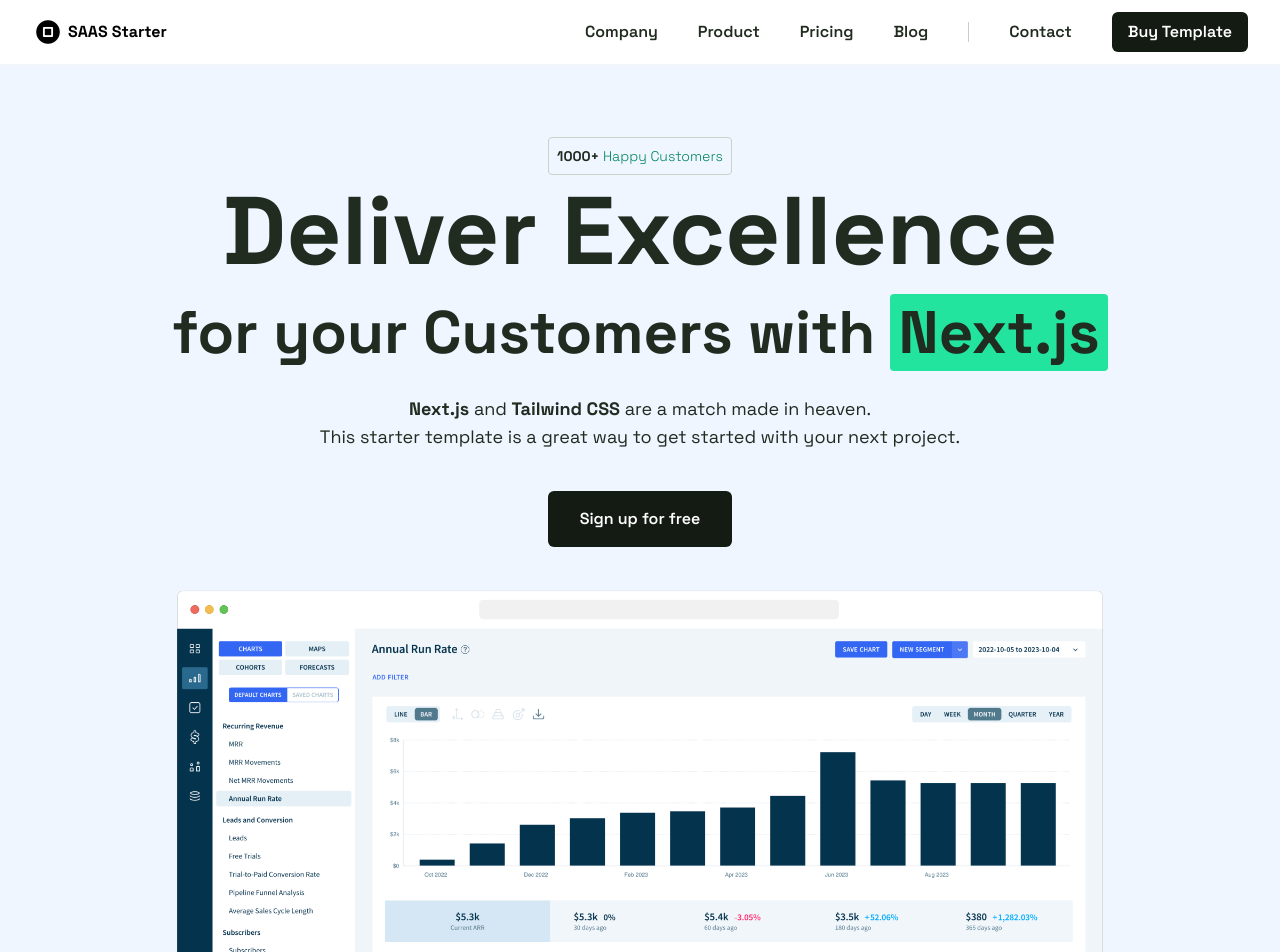
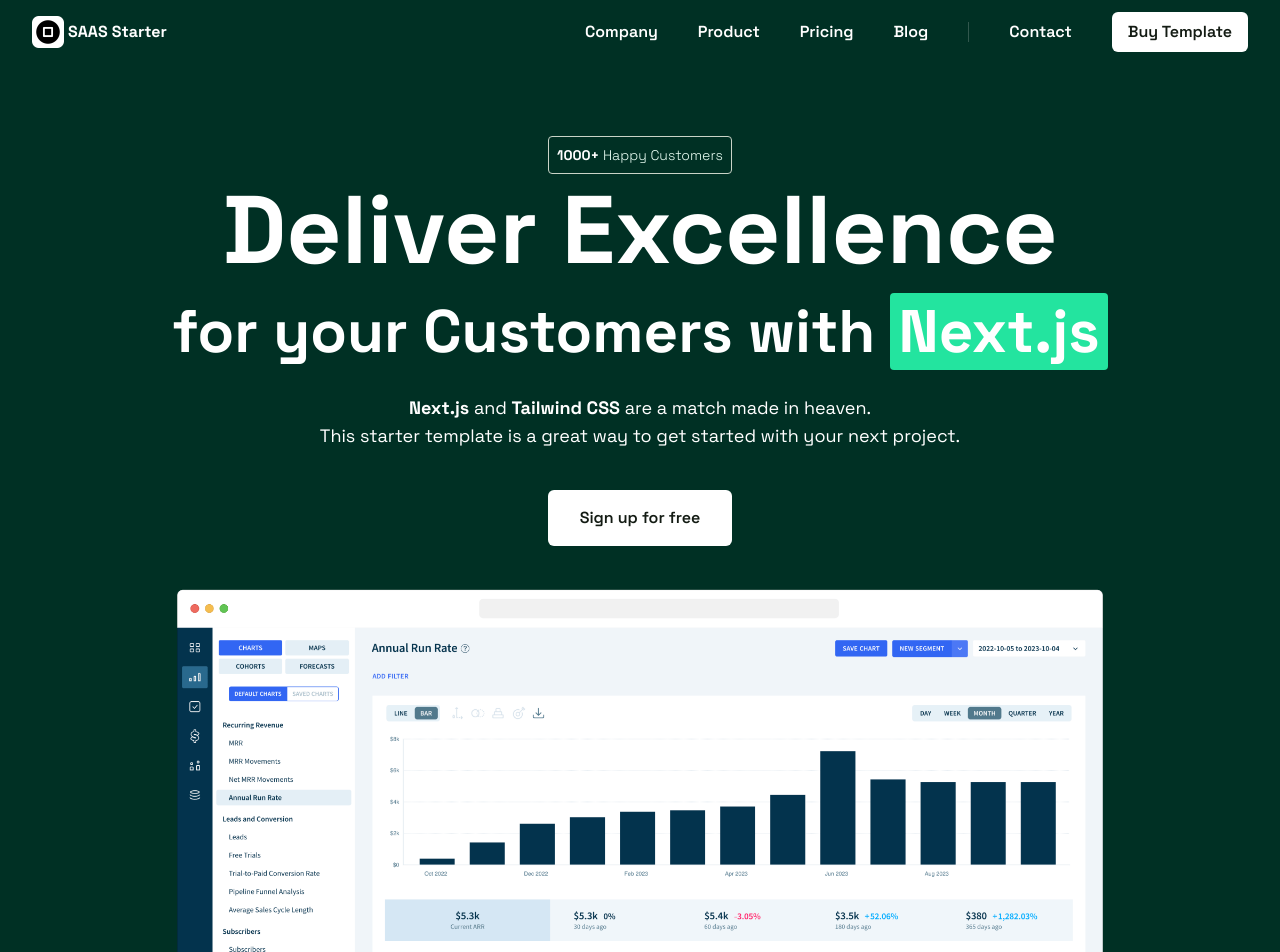
Before and after one commit to Prathamesh-Dukare/dukes-saas-boileplate, a Next.js app: page / in a window 1280 px wide. Shown: the top 952 px of the page. Built offline with nearby package versions, Linux system fonts and the light colour scheme.

Commit message:
auto commit

```diff
--- a/src/app/layout.js
+++ b/src/app/layout.js
@@ -1,7 +1,5 @@
-import Nav from '@/components/Nav';
 import './globals.css';
 import { Space_Grotesk } from 'next/font/google';
-import Footer from '@/components/Footer';
 
 const spaceGrotesk = Space_Grotesk({
   subsets: ['latin'],
@@ -17,9 +15,7 @@
   return (
     <html lang='en'>
       <body className={spaceGrotesk.className}>
-        <Nav />
         <main>{children}</main>
-        <Footer />
       </body>
     </html>
   );
--- a/src/app/page.js
+++ b/src/app/page.js
@@ -1,20 +1,23 @@
 import Background from '@/components/Background';
+import Footer from '@/components/Footer';
 import Hero from '@/components/Hero';
 import Logos from '@/components/Logos';
+import Nav from '@/components/Nav';
 
 export default function Home() {
   return (
     <>
+      <Nav theme={'light'} />
       <div className='relative min-h-[20vh] py-4 sm:py-6 xl:py-12'>
-        <Background className={'bg-blue-50'} />
+        <Background className={'bg-green-950'} />
         <Hero
           preText={
             <>
               <span className='font-bold'>1000+</span>{' '}
-              <span className='text-green-700'>Happy Customers</span>
+              <span className='text-green-50'>Happy Customers</span>
             </>
           }
-          theme='dark'
+          theme='light'
           title={'Deliver Excellence'}
           subtitle={
             <>
@@ -36,6 +39,7 @@
         />
       </div>
       <Logos />
+      <Footer />
     </>
   );
 }
--- a/src/components/Hero.js
+++ b/src/components/Hero.js
@@ -63,11 +63,17 @@
         </div>
       </div>
       {productImage ? (
-        <img
-          className='w-[80vw] mx-auto rounded'
-          src={productImage}
-          alt='Hero'
-        />
+        <div className='flex flex-col items-center justify-center'>
+          <img
+            className='w-[80vw] mx-auto rounded'
+            src={productImage}
+            alt='UI image courtesy of ChartMogul'
+          />
+
+          <span className='text-xs text-center mx-auto text-white'>
+            UI image courtesy of ChartMogul
+          </span>
+        </div>
       ) : null}
     </div>
   );
--- a/src/components/Nav.js
+++ b/src/components/Nav.js
@@ -4,10 +4,13 @@
 import { useState } from 'react';
 import CTA from './UI/CTA';
 
-export default function Nav() {
+export default function Nav({
+  navHeaderClassName = 'bg-green-950 text-white',
+  theme = 'light',
+}) {
   const [isMenuOpen, setIsMenuOpen] = useState(false);
   return (
-    <header className='border-b border-gray-50'>
+    <header className={navHeaderClassName}>
       <div className='px-4 mx-auto sm:px-6 lg:px-8'>
         <div className='flex items-center justify-between h-12 lg:h-16'>
           <div className='flex-shrink-0'>
@@ -21,7 +24,7 @@
             title='toggle menu'
             onClick={() => setIsMenuOpen(!isMenuOpen)}
             type='button'
-            className='inline-flex p-1 rounded-md text-gray-900 transition-all duration-200 border border-gray-900 lg:hidden focus:bg-gray-100 hover:bg-gray-100'
+            className='inline-flex p-1 rounded-md transition-all duration-200 border border-gray-900 lg:hidden focus:bg-gray-100 hover:bg-gray-100'
           >
             {!isMenuOpen ? (
               <svg
@@ -60,41 +63,41 @@
             <Link
               href='/subscribe'
               title='Software Development Services Subscription'
-              className='text-base font-semibold text-gray-900 transition-all duration-200 hover:text-opacity-80'
+              className='text-base font-semibold transition-all duration-200 hover:text-opacity-80'
             >
               Company
             </Link>
             <Link
               href='https://nanodevpro.com/blog'
               title='Nanodevpro blog'
-              className='text-base font-semibold text-gray-900 transition-all duration-200 hover:text-opacity-80'
+              className='text-base font-semibold transition-all duration-200 hover:text-opacity-80'
             >
               Product
             </Link>
             <Link
               href='#portfolio'
               title='portfolio'
-              className='text-base font-semibold text-gray-900 transition-all duration-200 hover:text-opacity-80'
+              className='text-base font-semibold transition-all duration-200 hover:text-opacity-80'
             >
               Pricing
             </Link>
             <Link
               href='https://billing.stripe.com/p/login/9AQ9DLeZIftV17G6oo'
               title='login'
-              className='text-base font-semibold text-gray-900 transition-all duration-200 hover:text-opacity-80'
+              className='text-base font-semibold transition-all duration-200 hover:text-opacity-80'
             >
               Blog
             </Link>
-            {!isMenuOpen && <div className='w-px h-5 bg-black/20'></div>}
+            {!isMenuOpen && <div className='w-px h-5 bg-gray-50/20'></div>}
             <a
               target='_blank'
               href='https://cal.com/sandeep-indie/30min'
               title='Book a Call'
-              className='text-base font-semibold text-gray-900 transition-all duration-200 hover:text-opacity-80'
+              className='text-base font-semibold transition-all duration-200 hover:text-opacity-80'
             >
               Contact
             </a>
-            <CTA ctaText='Buy Template' />
+            <CTA blackTheme={theme === 'dark'} ctaText='Buy Template' />
           </div>
         </div>
 
@@ -103,7 +106,7 @@
             <Link
               href='/subscribe'
               title='Software Development Services Subscription'
-              className='text-base font-semibold text-gray-900 transition-all duration-200 hover:text-opacity-80'
+              className='text-base font-semibold transition-all duration-200 hover:text-opacity-80'
             >
               Company
             </Link>
@@ -111,7 +114,7 @@
             <Link
               href='https://nanodevpro.com/blog'
               title='Nanovepro blog'
-              className='text-base font-semibold text-gray-900 transition-all duration-200 hover:text-opacity-80'
+              className='text-base font-semibold transition-all duration-200 hover:text-opacity-80'
             >
               Product
             </Link>
@@ -119,7 +122,7 @@
             <Link
               href='#portfolio'
               title='portfolio'
-              className='text-base font-semibold text-gray-900 transition-all duration-200 hover:text-opacity-80'
+              className='text-base font-semibold transition-all duration-200 hover:text-opacity-80'
             >
               Pricing
             </Link>
@@ -127,23 +130,23 @@
             <Link
               href='https://billing.stripe.com/p/login/9AQ9DLeZIftV17G6oo'
               title='login'
-              className='text-base font-semibold text-gray-900 transition-all duration-200 hover:text-opacity-80'
+              className='text-base font-semibold transition-all duration-200 hover:text-opacity-80'
             >
               Blog
             </Link>
 
-            {!isMenuOpen && <div className='w-px h-5 bg-black/20'></div>}
+            {!isMenuOpen && <div className='w-px h-5 bg-gray-50/20'></div>}
 
             <a
               target='_blank'
               href='https://cal.com/sandeep-indie/30min'
               title='Book a Call'
-              className='text-base font-semibold text-gray-900 transition-all duration-200 hover:text-opacity-80'
+              className='text-base font-semibold transition-all duration-200 hover:text-opacity-80'
             >
               Book a Call
             </a>
 
-            <CTA ctaText='Buy Template' />
+            <CTA blackTheme={theme === 'dark'} ctaText='Buy Template' />
           </div>
         )}
       </div>
```
